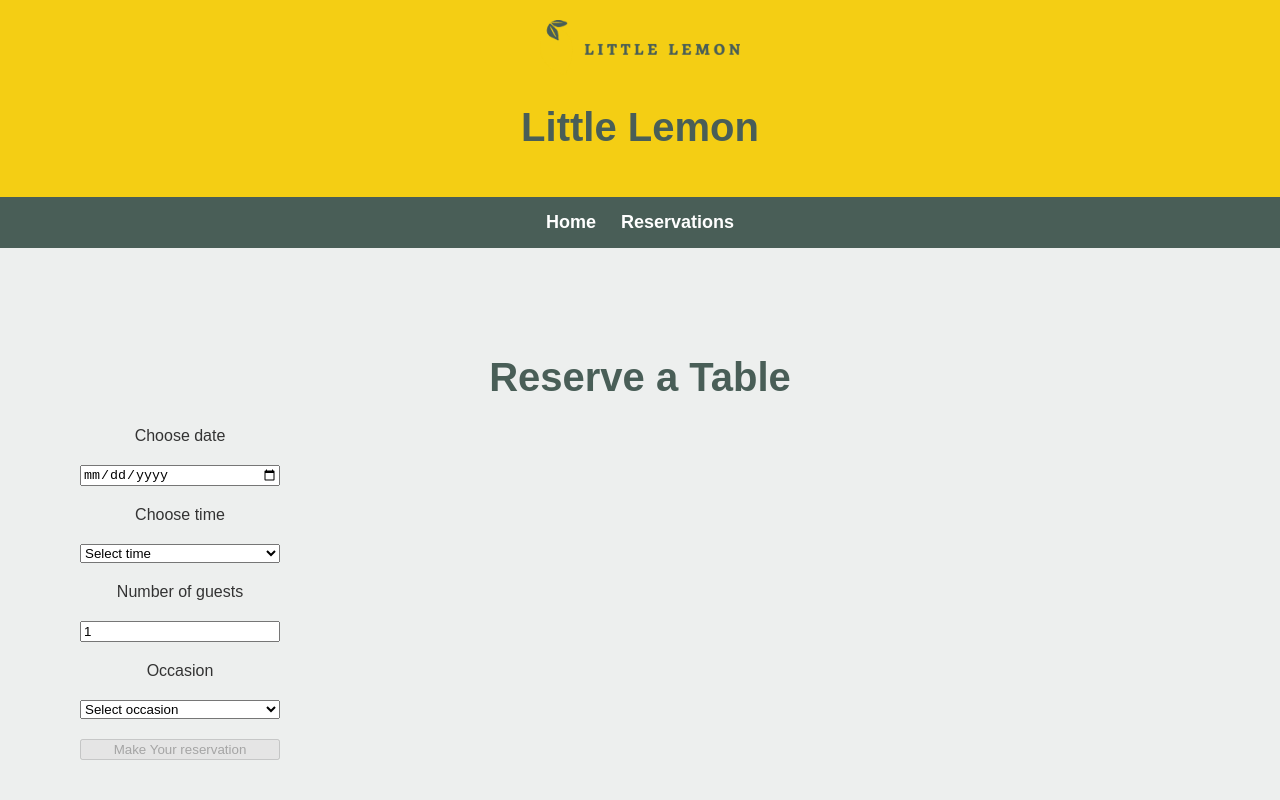
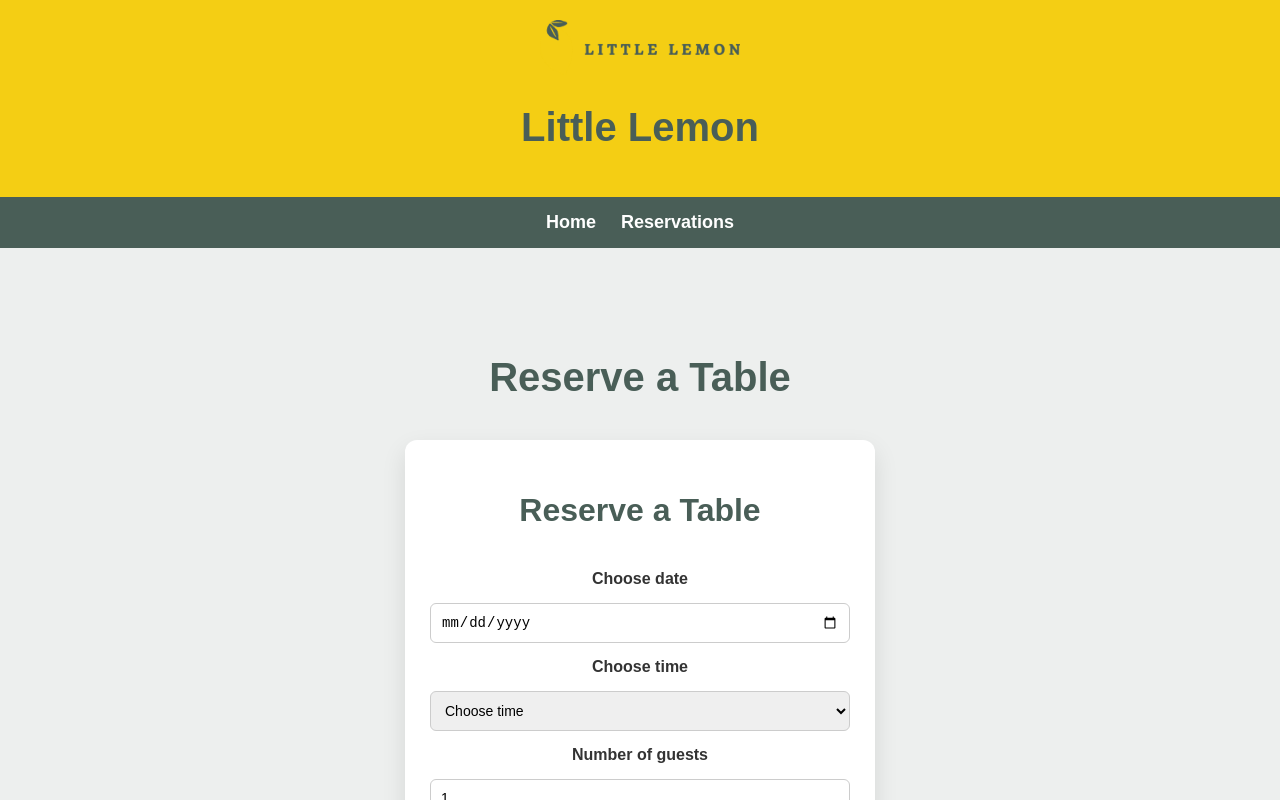
Before and after one commit to mrishikesh07/capstone, a React (Create React App) app: page /booking in a window 1280 px wide. Shown: the top 800 px of the page. Built offline with nearby package versions, Linux system fonts and the light colour scheme.

Commit message:
added some basic styles

```diff
--- a/src/App.css
+++ b/src/App.css
@@ -104,3 +104,25 @@ img {
   height: auto;
   border-radius: 10px;
 }
+
+.cta-button {
+  background-color: #F4CE14;
+  color: #333;
+  border: none;
+  padding: 14px 26px;
+  font-size: 16px;
+  font-weight: bold;
+  border-radius: 8px;
+  cursor: pointer;
+  transition: all 0.3s ease;
+}
+
+.cta-button:hover {
+  background-color: #e6c100;
+  transform: translateY(-2px);
+  box-shadow: 0 6px 14px rgba(0,0,0,0.15);
+}
+
+.cta-button:active {
+  transform: scale(0.97);
+}
--- /dev/null
+++ b/src/Components/BookingForm.css
@@ -0,0 +1,48 @@
+.booking-form {
+  display: grid;
+  gap: 15px;
+  max-width: 420px;
+  margin: 40px auto;
+  padding: 25px;
+  background: white;
+  border-radius: 12px;
+  box-shadow: 0 10px 25px rgba(0,0,0,0.1);
+}
+
+.booking-form label {
+  font-weight: 600;
+  color: #333;
+}
+
+.booking-form input,
+.booking-form select {
+  padding: 10px;
+  border-radius: 6px;
+  border: 1px solid #ccc;
+  font-size: 14px;
+}
+
+.booking-form input:focus,
+.booking-form select:focus {
+  outline: none;
+  border-color: #f4ce14;
+}
+
+.booking-form input[type="submit"] {
+  background: #495e57;
+  color: white;
+  border: none;
+  font-weight: bold;
+  cursor: pointer;
+  padding: 12px;
+  transition: 0.3s;
+}
+
+.booking-form input[type="submit"]:hover {
+  background: #36463f;
+}
+
+.booking-form input[type="submit"]:disabled {
+  background: #ccc;
+  cursor: not-allowed;
+}
--- a/src/Components/BookingForm.js
+++ b/src/Components/BookingForm.js
@@ -1,4 +1,5 @@
 import { useState } from "react";
+import "./BookingForm.css";
 
 function BookingForm({ availableTimes, dispatch, submitForm }) {
 
@@ -33,10 +34,11 @@ function BookingForm({ availableTimes, dispatch, submitForm }) {
 };
 
   return (
-    <form
-      onSubmit={handleSubmit}
-      style={{ display: "grid", maxWidth: "200px", gap: "20px" }}
-    >
+  <div className="booking-container">
+
+    <form className="booking-form" onSubmit={handleSubmit}>
+
+      <h2>Reserve a Table</h2>
 
       <label htmlFor="res-date">Choose date</label>
       <input
@@ -54,7 +56,7 @@ function BookingForm({ availableTimes, dispatch, submitForm }) {
         onChange={(e) => setTime(e.target.value)}
         required
       >
-        <option value="">Select time</option>
+        <option value="">Choose time</option>
         {availableTimes.map((t) => (
           <option key={t}>{t}</option>
         ))}
@@ -67,9 +69,7 @@ function BookingForm({ availableTimes, dispatch, submitForm }) {
         min="1"
         max="10"
         value={guests}
-        onChange={(e) => {setGuests(e.target.value);
-
-         }}
+        onChange={(e) => setGuests(e.target.value)}
         required
       />
 
@@ -80,15 +80,21 @@ function BookingForm({ availableTimes, dispatch, submitForm }) {
         onChange={(e) => setOccasion(e.target.value)}
         required
       >
-         <option value="">Select occasion</option>
+        <option value="">Select occasion</option>
         <option>Birthday</option>
         <option>Anniversary</option>
       </select>
 
-      <input type="submit" value="Make Your reservation" disabled={!isValid} />
+      <input
+        type="submit"
+        value="Make Your reservation"
+        disabled={!isValid}
+      />
 
     </form>
-  );
+
+  </div>
+);
 }
 
 export default BookingForm;
--- a/src/Components/CallToAction.js
+++ b/src/Components/CallToAction.js
@@ -1,9 +1,13 @@
+import { Link } from "react-router-dom";
+
 function CallToAction() {
   return (
     <section>
       <h1>Little Lemon</h1>
       <p>Fresh Mediterranean food in Chicago.</p>
-      <button>Reserve a Table</button>
+      <Link to="/booking">
+      <button className="cta-button">Reserve a Table!</button>
+      </Link>
     </section>
   );
 }
```
